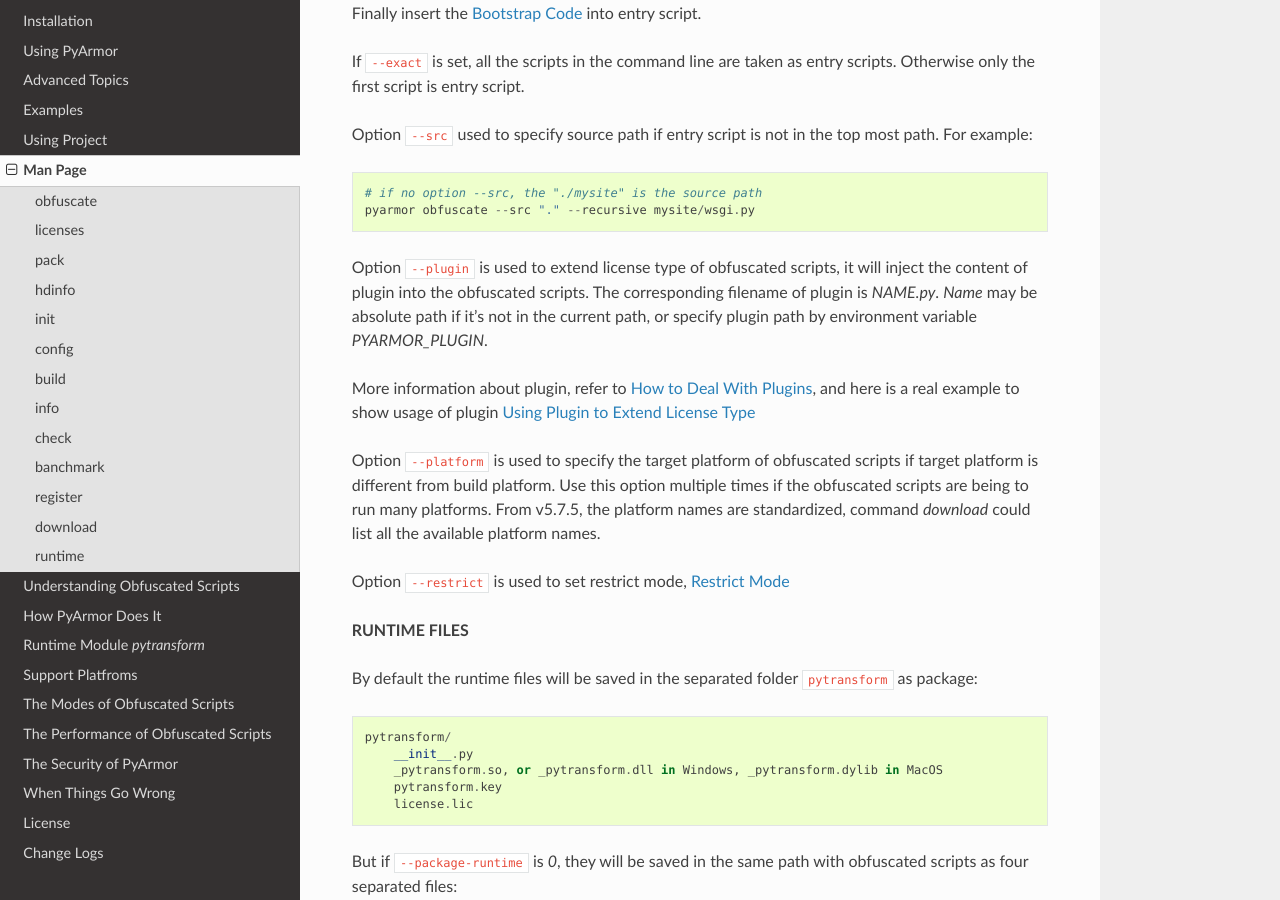
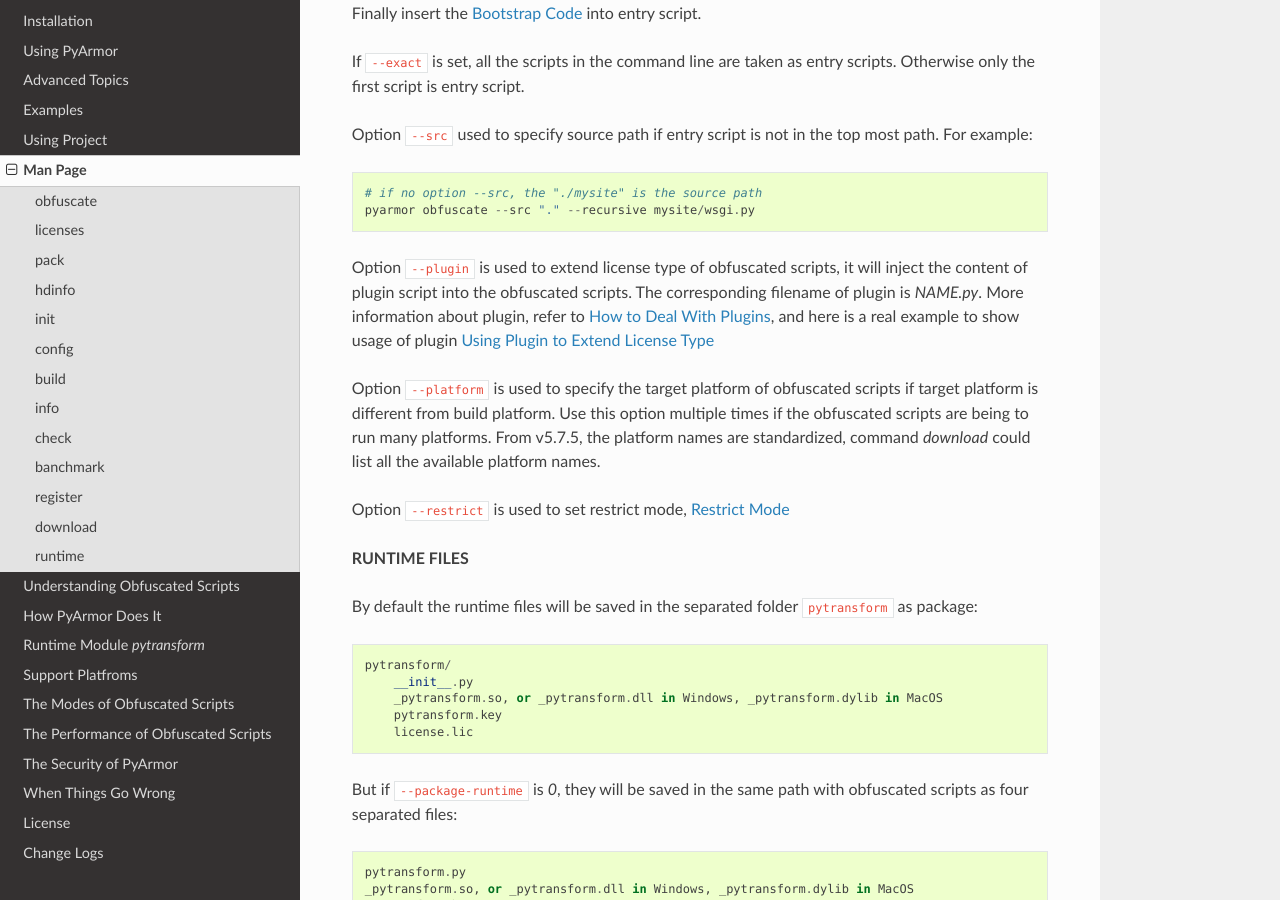
Before and after one commit to dashingsoft/pyarmor, a Sphinx documentation site: the page built from docs/man.rst, in a window 1280 px wide and 900 px high, scrolled down 3018 px. Built offline with Sphinx 7.4.7 and the Read the Docs theme 2.0.0, drawn with Linux system fonts in a browser that asks for light colours.

Commit message:
Refine plugin document

```diff
--- a/docs/change-logs.rst
+++ b/docs/change-logs.rst
@@ -2,6 +2,11 @@
 
 Change Logs
 ===========
+
+5.9.5
+-----
+* Change the plugin search policy, do not support enviorment variable
+  `PYARMOR_PLUGIN`, but search folder `plugins` in the pyarmor package path.
 
 5.9.4
 -----
--- a/docs/how-to-do.rst
+++ b/docs/how-to-do.rst
@@ -109,8 +109,7 @@
 
 * If the plugin has absolute path, then find the corresponding `.py` file exactly.
 * If it has relative path, first search the related `.py` file in the current
-  path, then ``$HOME/.pyarmor/plugins``, finally in the path specified by
-  environment variable ``PYARMOR_PLGUIN``
+  path, then ``$HOME/.pyarmor/plugins``, finally ``{pyarmor_folder}/plugins``.
 * Raise exception if not found
 
 When there is plugin specified as obfuscating the script, each comment line will
--- a/docs/man.rst
+++ b/docs/man.rst
@@ -110,13 +110,10 @@
     pyarmor obfuscate --src "." --recursive mysite/wsgi.py
 
 Option ``--plugin`` is used to extend license type of obfuscated scripts, it
-will inject the content of plugin into the obfuscated scripts. The corresponding
-filename of plugin is `NAME.py`. `Name` may be absolute path if it's not in the
-current path, or specify plugin path by environment variable `PYARMOR_PLUGIN`.
-
-More information about plugin, refer to :ref:`How to Deal with Plugins`, and
-here is a real example to show usage of plugin :ref:`Using Plugin to Extend
-License Type`
+will inject the content of plugin script into the obfuscated scripts. The
+corresponding filename of plugin is `NAME.py`. More information about plugin,
+refer to :ref:`How to Deal with Plugins`, and here is a real example to show
+usage of plugin :ref:`Using Plugin to Extend License Type`
 
 Option ``--platform`` is used to specify the target platform of obfuscated
 scripts if target platform is different from build platform. Use this option
```
